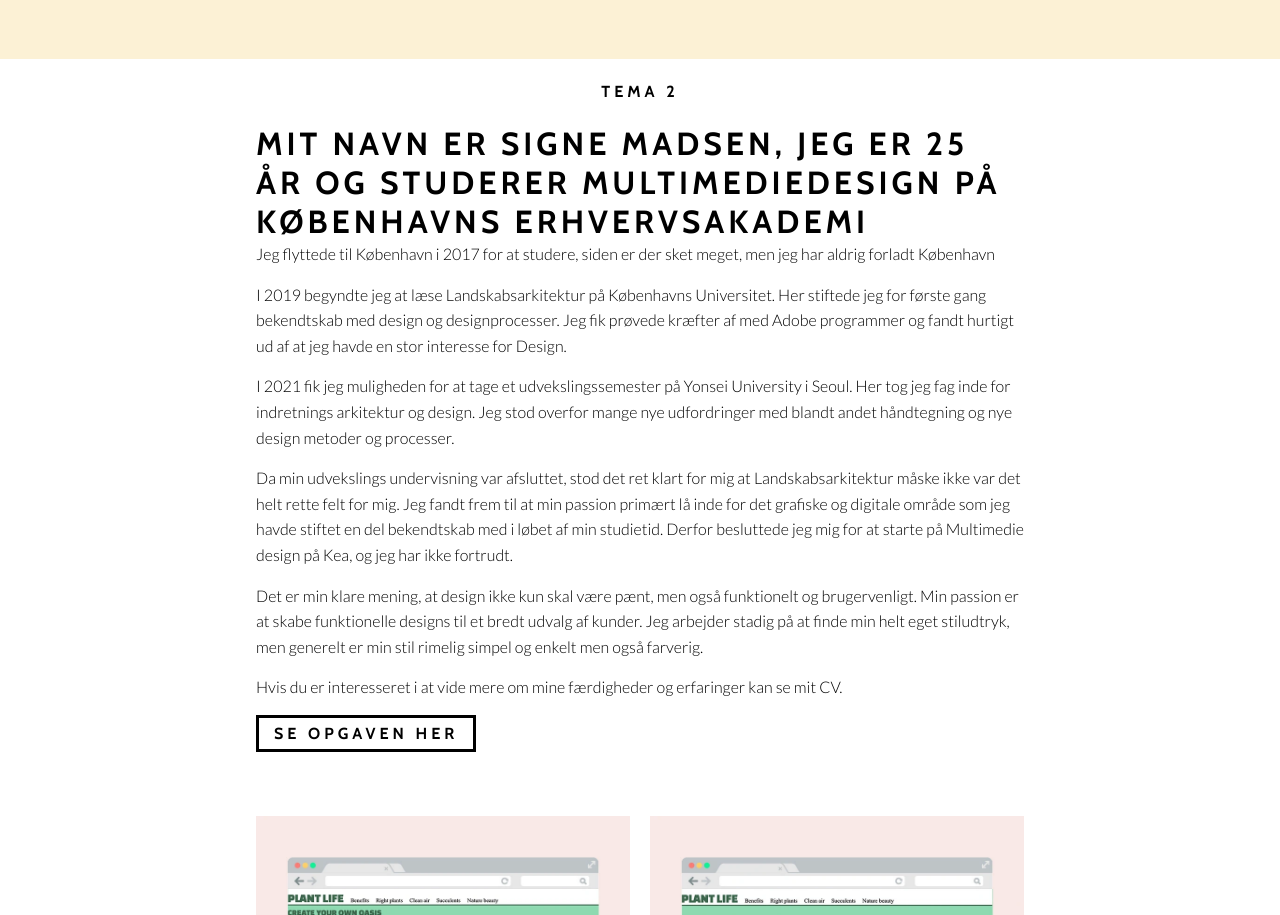
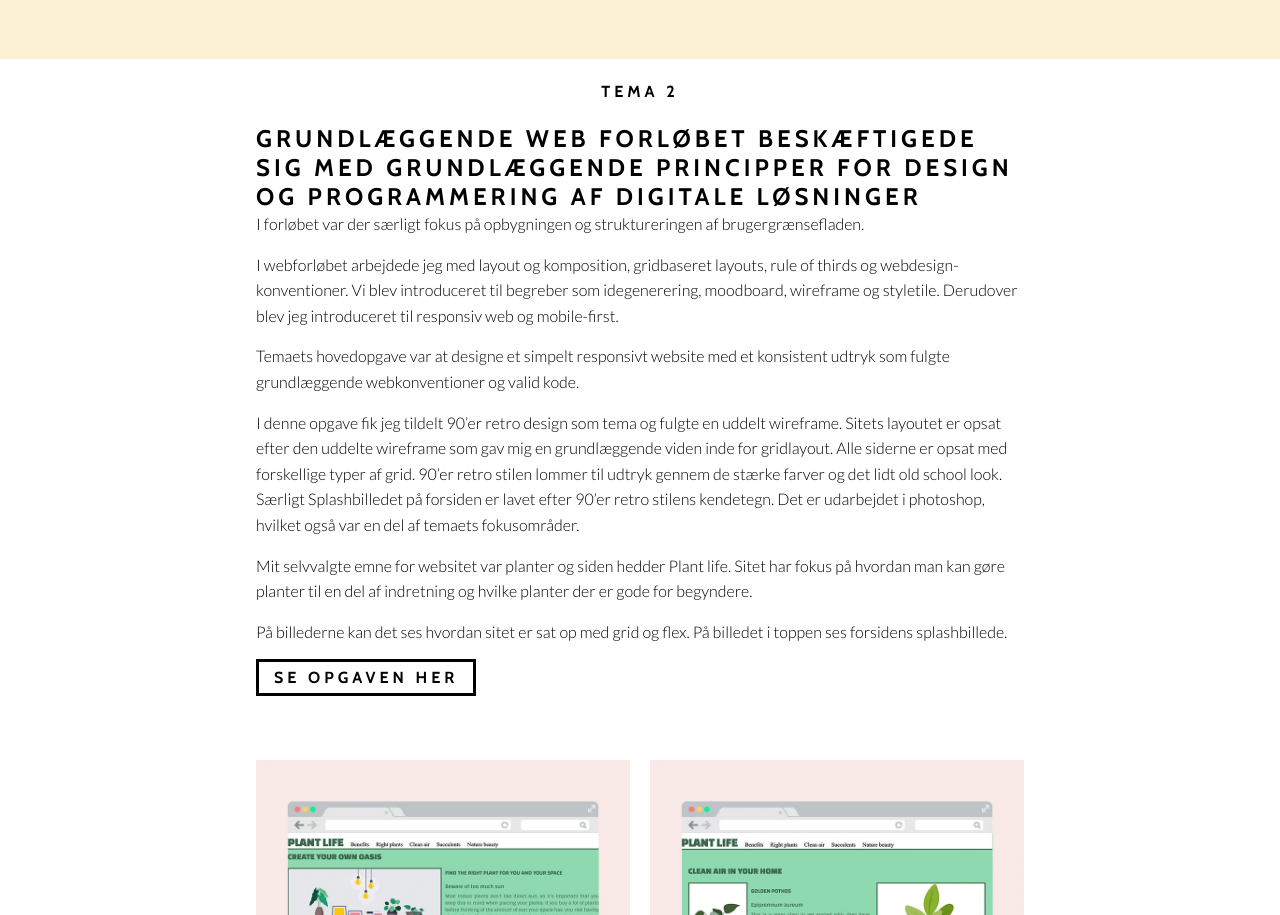
Before and after one commit to sign671j/portfolie, a plain HTML site: page tema2.html in a window 1280 px wide. Shown: the part 720-1635 px from the top of the page. Drawn offline with nearby package versions, Linux system fonts and the light colour scheme.

Commit message:
nye fontstørrelser

```diff
--- a/generel.css
+++ b/generel.css
@@ -35,6 +35,12 @@ p {
   font-size: 1rem;
   font-family: lato, sans-serif;
   font-weight: 300;
+}
+
+@media (max-width: 750px) {
+  h1 {
+    font-size: 1.6rem;
+  }
 }
 
 /* ---------- GENERELLE STYLES BUTTONS ----------  */
--- a/layout.css
+++ b/layout.css
@@ -108,12 +108,6 @@ p {
   }
 }
 
-@media (max-width: 750px) {
-  h1 {
-    font-size: 1.6rem;
-  }
-}
-
 .om_mig_tekst_container h1,
 p {
   padding-bottom: 15px;
@@ -220,6 +214,24 @@ p {
 .tema6_tekst_container {
   padding-left: 10%;
   padding-right: 10%;
+}
+
+.tema2_tekst_container h1,
+.tema3_tekst_container h1,
+.tema4_tekst_container h1,
+.tema5_tekst_container h1,
+.tema6_tekst_container h1 {
+  font-size: 1.2rem;
+}
+
+@media (min-width: 750px) {
+  .tema2_tekst_container h1,
+  .tema3_tekst_container h1,
+  .tema4_tekst_container h1,
+  .tema5_tekst_container h1,
+  .tema6_tekst_container h1 {
+    font-size: 1.5rem;
+  }
 }
 
 .tema2_tekst_container h2,
--- a/tema2.html
+++ b/tema2.html
@@ -5,7 +5,6 @@
     <meta http-equiv="X-UA-Compatible" content="IE=edge" />
     <meta name="viewport" content="width=device-width, initial-scale=1.0" />
     <link rel="stylesheet" href="generel.css" />
-    <link rel="stylesheet" href="index.css" />
     <link rel="stylesheet" href="layout.css" />
     <link rel="preconnect" href="https://fonts.googleapis.com" />
     <link rel="preconnect" href="https://fonts.gstatic.com" crossorigin />
@@ -33,13 +32,13 @@
 
       <div class="tema2_tekst_container">
         <h2>Tema 2</h2>
-        <h1>Mit navn er Signe Madsen, jeg er 25 år og studerer multimediedesign på Københavns erhvervsakademi</h1>
-        <p>Jeg flyttede til København i 2017 for at studere, siden er der sket meget, men jeg har aldrig forladt København</p>
-        <p>I 2019 begyndte jeg at læse Landskabsarkitektur på Københavns Universitet. Her stiftede jeg for første gang bekendtskab med design og designprocesser. Jeg fik prøvede kræfter af med Adobe programmer og fandt hurtigt ud af at jeg havde en stor interesse for Design.</p>
-        <p>I 2021 fik jeg muligheden for at tage et udvekslingssemester på Yonsei University i Seoul. Her tog jeg fag inde for indretnings arkitektur og design. Jeg stod overfor mange nye udfordringer med blandt andet håndtegning og nye design metoder og processer.</p>
-        <p>Da min udvekslings undervisning var afsluttet, stod det ret klart for mig at Landskabsarkitektur måske ikke var det helt rette felt for mig. Jeg fandt frem til at min passion primært lå inde for det grafiske og digitale område som jeg havde stiftet en del bekendtskab med i løbet af min studietid. Derfor besluttede jeg mig for at starte på Multimedie design på Kea, og jeg har ikke fortrudt.</p>
-        <p>Det er min klare mening, at design ikke kun skal være pænt, men også funktionelt og brugervenligt. Min passion er at skabe funktionelle designs til et bredt udvalg af kunder. Jeg arbejder stadig på at finde min helt eget stiludtryk, men generelt er min stil rimelig simpel og enkelt men også farverig.</p>
-        <p>Hvis du er interesseret i at vide mere om mine færdigheder og erfaringer kan se mit CV.</p>
+        <h1>Grundlæggende Web forløbet beskæftigede sig med grundlæggende principper for design og programmering af digitale løsninger</h1>
+        <p>I forløbet var der særligt fokus på opbygningen og struktureringen af brugergrænsefladen.</p>
+        <p>I webforløbet arbejdede jeg med layout og komposition, gridbaseret layouts, rule of thirds og webdesign-konventioner. Vi blev introduceret til begreber som idegenerering, moodboard, wireframe og styletile. Derudover blev jeg introduceret til responsiv web og mobile-first.</p>
+        <p>Temaets hovedopgave var at designe et simpelt responsivt website med et konsistent udtryk som fulgte grundlæggende webkonventioner og valid kode.</p>
+        <p>I denne opgave fik jeg tildelt 90’er retro design som tema og fulgte en uddelt wireframe. Sitets layoutet er opsat efter den uddelte wireframe som gav mig en grundlæggende viden inde for gridlayout. Alle siderne er opsat med forskellige typer af grid. 90’er retro stilen lommer til udtryk gennem de stærke farver og det lidt old school look. Særligt Splashbilledet på forsiden er lavet efter 90’er retro stilens kendetegn. Det er udarbejdet i photoshop, hvilket også var en del af temaets fokusområder.</p>
+        <p>Mit selvvalgte emne for websitet var planter og siden hedder Plant life. Sitet har fokus på hvordan man kan gøre planter til en del af indretning og hvilke planter der er gode for begyndere.</p>
+        <p>På billederne kan det ses hvordan sitet er sat op med grid og flex. På billedet i toppen ses forsidens splashbillede.</p>
         <a href="https://signearstorp.dk/kea/02_web/04_responsive/responsive_v2/index.html"><button class="tema2_knap">Se opgaven her</button></a>
       </div>
       <div class="tema2_grid">
```
Also changed, not shown: index.html (+0 -1 lines), om_mig.html (+0 -1 lines), portfolio.html (+0 -1 lines), tema3.html (+0 -1 lines), tema4.html (+0 -1 lines), tema5.html (+0 -1 lines), tema6.html (+0 -1 lines).
